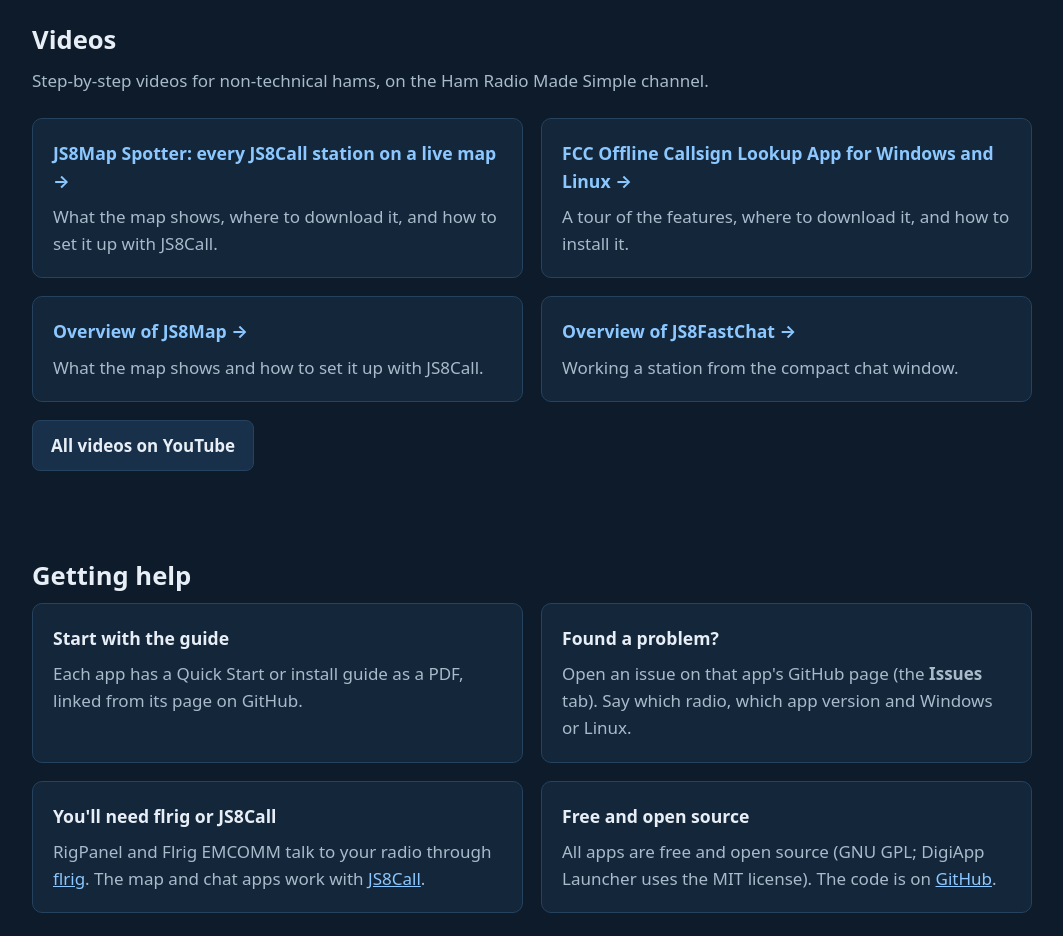
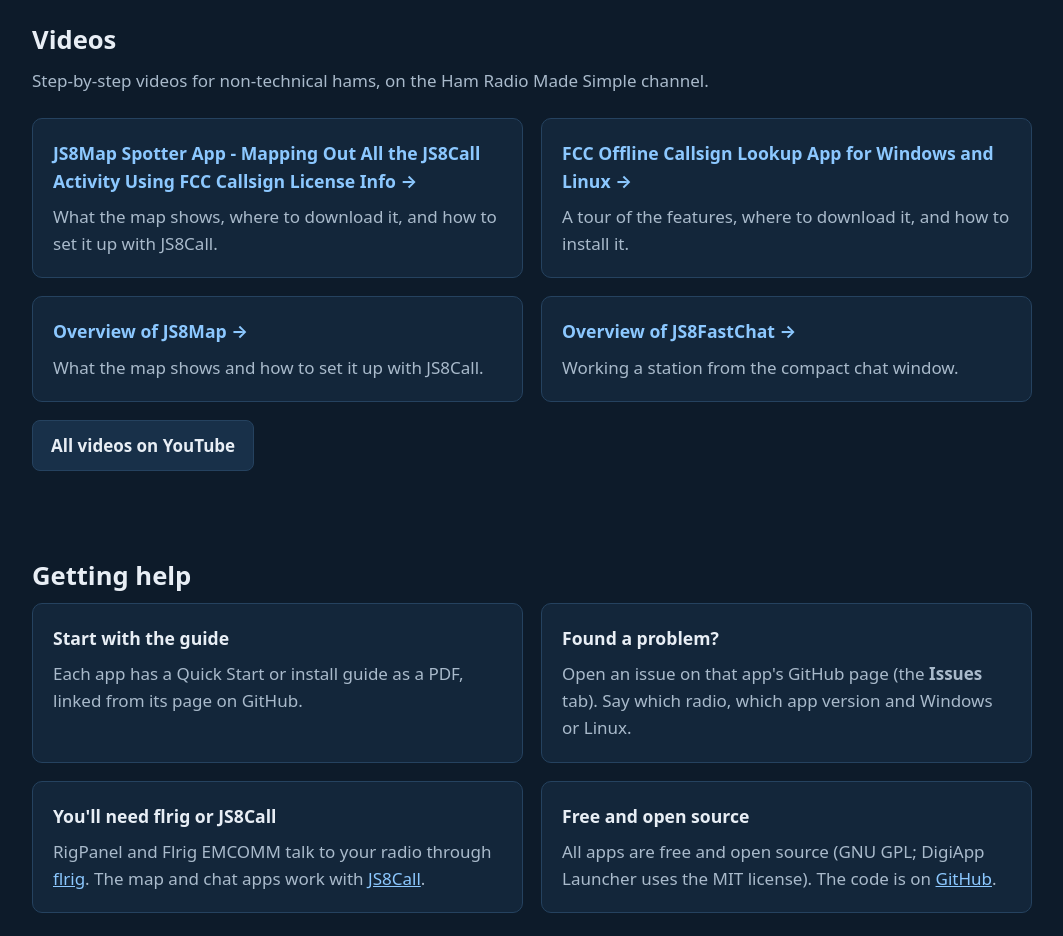
Before and after one commit to HamRadioMadeSimple/HamRadioMadeSimple.github.io, a plain HTML site: page index.html in a window 1280 px wide. Shown: the part 4180-5116 px from the top of the page, without its empty margins (108-1171 px from the left). Drawn offline with Linux system fonts and the light colour scheme.

Commit message:
Website: JS8Map Spotter video title
Co-Authored-By: Claude Opus 5.5 <noreply@anthropic.com>
Claude-Session: https://claude.ai/code/session_012A2mcLb2pxKuyJFUG3NNo7

```diff
--- a/index.html
+++ b/index.html
@@ -333,7 +333,7 @@
       <p class="sub">Step-by-step videos for non-technical hams, on the Ham Radio Made Simple channel.</p>
       <div class="grid2">
         <a class="card" href="https://youtu.be/P38tYfbgYMI" style="text-decoration:none">
-          <h3>JS8Map Spotter: every JS8Call station on a live map &rarr;</h3>
+          <h3>JS8Map Spotter App - Mapping Out All the JS8Call Activity Using FCC Callsign License Info &rarr;</h3>
           <p>What the map shows, where to download it, and how to set it up with JS8Call.</p>
         </a>
         <a class="card" href="https://youtu.be/RjpGs27fzLI" style="text-decoration:none">
```
